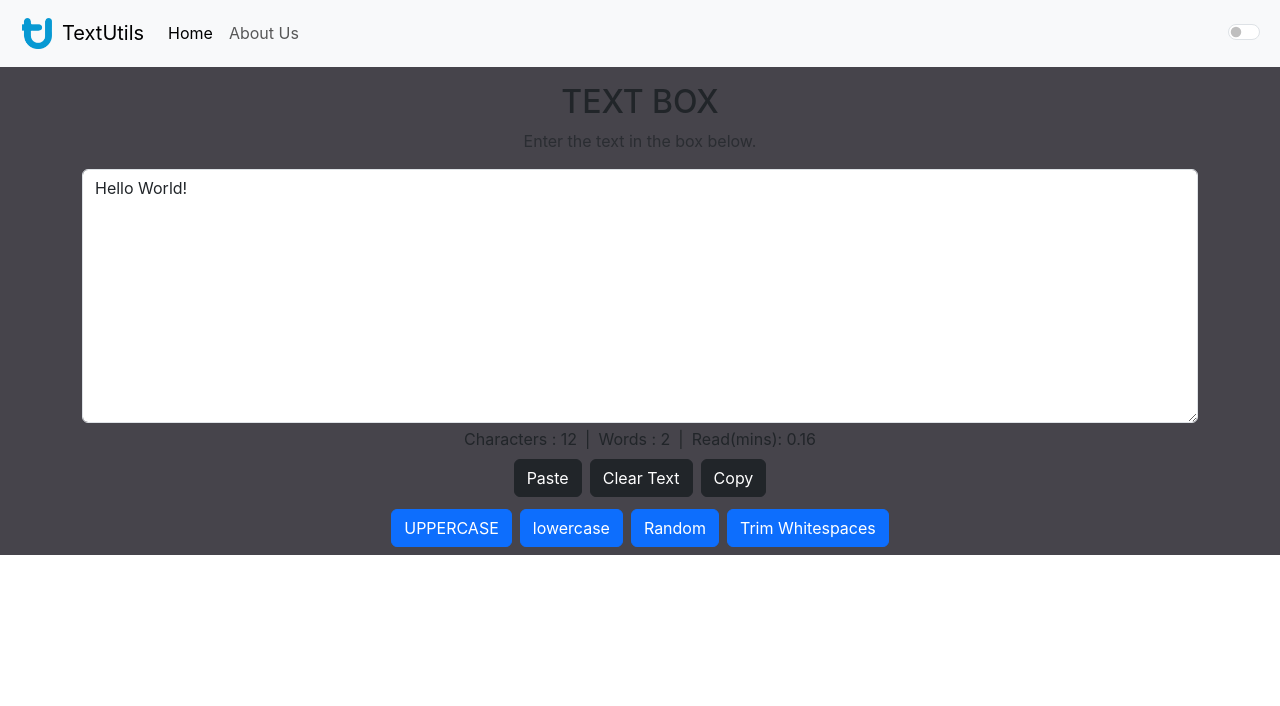
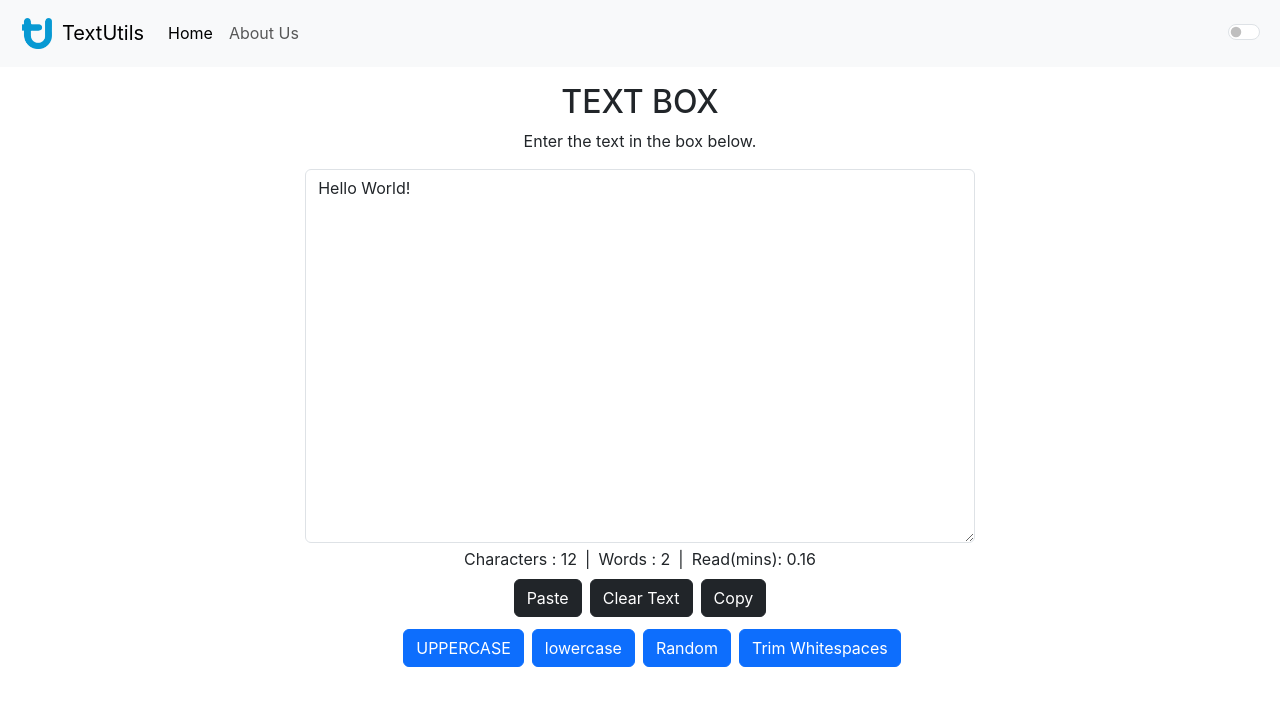
Before and after one commit to prazwalpandey/textutils, a React (Create React App) app: page / in a window 1280 px wide. Shown: the top 706 px of the page. Built offline with nearby package versions, Linux system fonts and the light colour scheme.

Commit message:
Dark Mode Optimized for home

```diff
--- a/package.json
+++ b/package.json
@@ -16,7 +16,8 @@
     "start": "react-scripts start",
     "build": "react-scripts build",
     "test": "react-scripts test",
-    "eject": "react-scripts eject"
+    "eject": "react-scripts eject",
+    "dev": "react-scripts start"
   },
   "eslintConfig": {
     "extends": [
--- a/src/App.css
+++ b/src/App.css
@@ -1,38 +1,23 @@
-.App {
-  text-align: center;
+* {
+  margin: 0;
+  padding: 0;
+  box-sizing: border-box; /* Ensures padding and border are included in the element's total width and height */
+}
+#root{
+  max-width: 100vw;
+  min-height: 100vh;
+  height: auto;
+  display: flex;
+  flex-direction: column;
 }
 
-.App-logo {
-  height: 40vmin;
-  pointer-events: none;
+.container {
+  overflow-y: auto;
+  width: 100vw;
+  height: 100%;
 }
 
-@media (prefers-reduced-motion: no-preference) {
-  .App-logo {
-    animation: App-logo-spin infinite 20s linear;
-  }
+/* Hide the scrollbar */
+.container::-webkit-scrollbar {
+  display: none;
 }
-
-.App-header {
-  background-color: #282c34;
-  min-height: 100vh;
-  display: flex;
-  flex-direction: column;
-  align-items: center;
-  justify-content: center;
-  font-size: calc(10px + 2vmin);
-  color: white;
-}
-
-.App-link {
-  color: #61dafb;
-}
-
-@keyframes App-logo-spin {
-  from {
-    transform: rotate(0deg);
-  }
-  to {
-    transform: rotate(360deg);
-  }
-}
--- a/src/App.js
+++ b/src/App.js
@@ -9,9 +9,9 @@ function App() {
     setMode(!mode)
   }
   return (
-    <div className="flex flex-col justify-center" style={{width:"100vw",height:"auto",background:"#46444B"}}>
+    <div id="root" style={{ background: !mode ? "#5c5b5e" : "#ffffff" }}>
     <Navbar title="TextUtils" mode={mode} toggleMode={toggleMode}/>
-    <div className="container h-full" style={{overflowY:"auto",height:"containerHeight"}}>
+    <div className="container" mode={mode}>
     <Textform title="Text Box" mode={mode} warning="Enter the text in the box below."/>
     </div>
     </div>
--- a/src/components/Textform.js
+++ b/src/components/Textform.js
@@ -84,19 +84,20 @@ export default function Textform(props) {
 
   return (
     <>
-      <div className="flex flex-col text-center justify-center"style={{ overflowY:"scroll"}}>
-        <h2 className="mt-3 font-weight-normal">{props.title.toUpperCase()}</h2>
-        <p className="text-muted text-monospace font-weight-lighter mb-3">
+      <div className="flex flex-col text-center justify-center items-center">
+        <h2 className={`mt-3 font-weight-normal ${props.mode ? '' : 'text-white'}`}>{props.title.toUpperCase()}</h2>
+        <p className="text-monospace font-weight-lighter mb-3" style={{ color: props.mode ? '' : 'white' }}>
           {props.warning}
         </p>
         <textarea
-          className="form-control mb-1"
+          className="form-control mb-1 mx-auto"
           id="textBox"
           value={text}
           onChange={handleOnChange}
-          rows="10"
+          rows="15"
+          style={{ width: "60%", ...(props.mode ? {} : { background: "#474848", borderColor: "white", color: "white" }) }}
         />
-        <div className="flex text-monospace mb-1 w-full justify-evenly">
+        <div className="flex text-monospace mb-1 w-full justify-evenly" style={{ color: props.mode ? '' : 'white' }}>
           <span className="mx-2">Characters : {text.length}</span>
           <span>|</span>
           <span className="mx-2">Words : {countWords(text)}</span>
@@ -129,7 +130,7 @@ export default function Textform(props) {
           </button>
         </div>
         <div className="container flex flex-row my-1">
-          <button className="btn btn-primary m-1" onClick={handleUpClick}>
+          <button className="btn btn-primary m-1" onClick={handleUpClick} >
             UPPERCASE
           </button>
           <button className="btn btn-primary m-1" onClick={handleLoClick}>
```
Also changed, not shown: src/components/Aboutus.js (added, +11 -0 lines).
